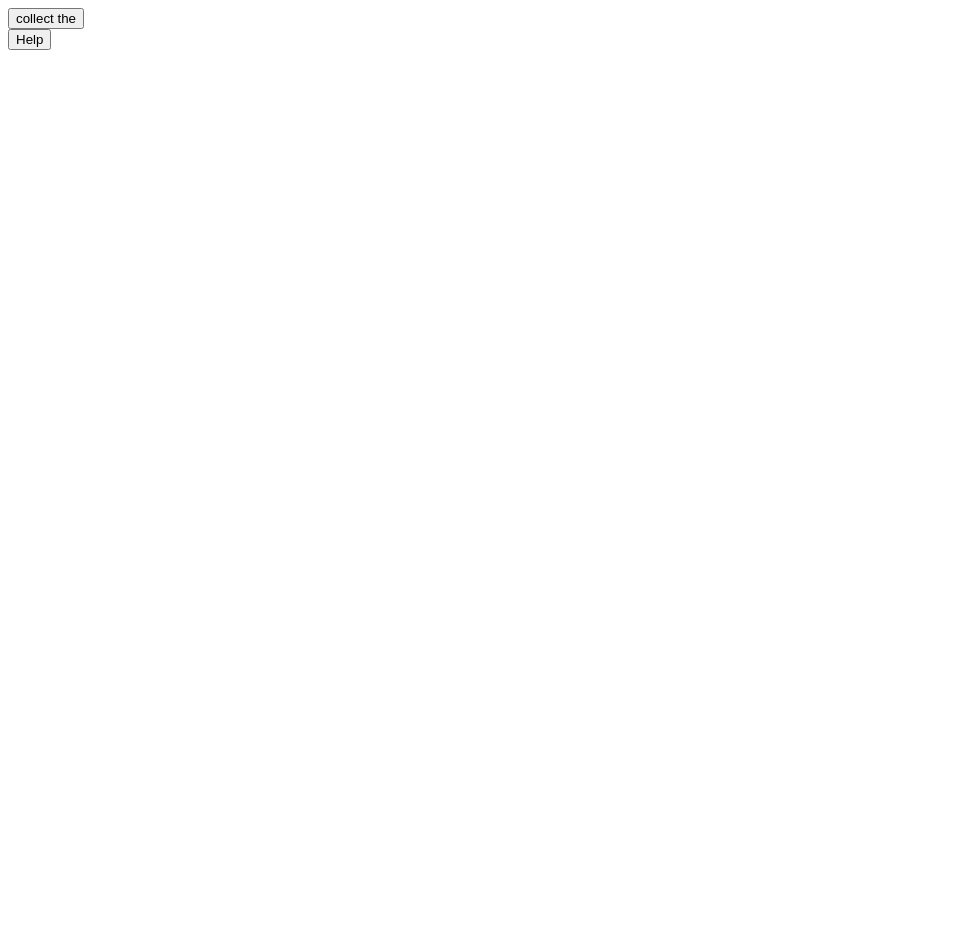
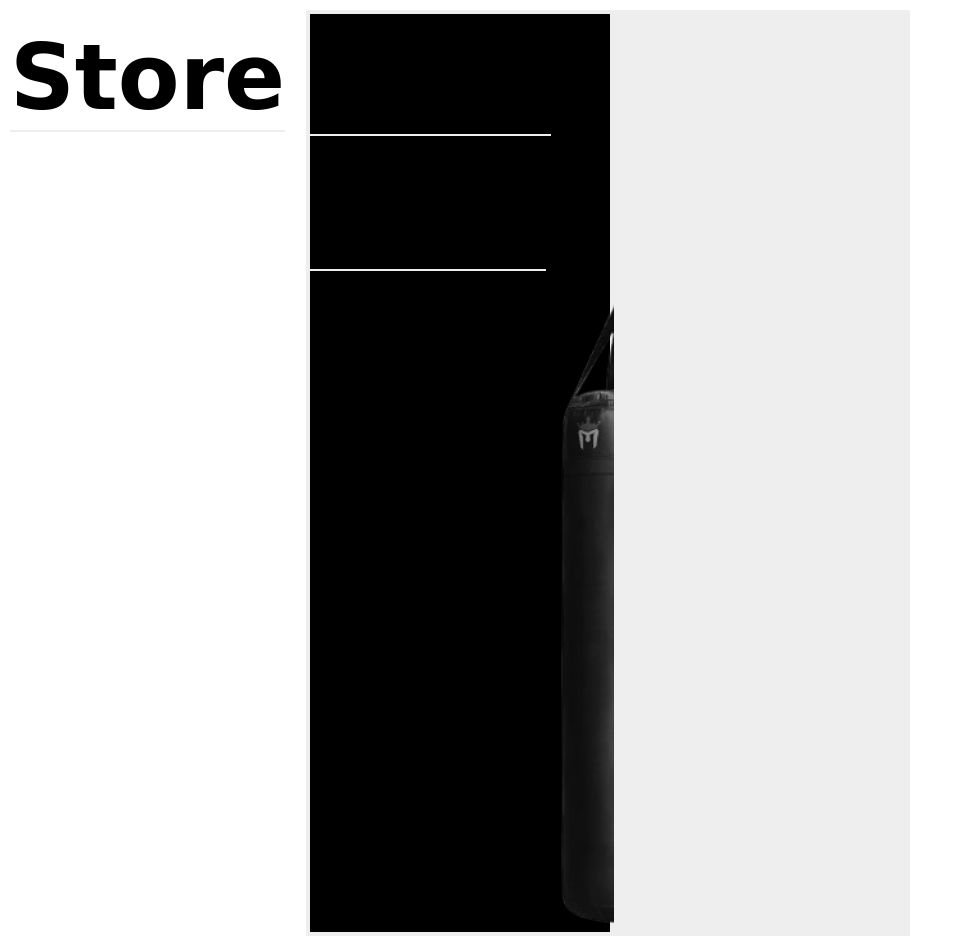
Before and after one commit to Poffesuer/Clicker-Game, a plain HTML site: page index.html in a window 1280 px wide. Shown: the whole page, without its empty margins (0-965 px from the left). Before the commit the page ends 800 px from the top, so only its background shows below. Drawn offline with Linux system fonts and the light colour scheme; a web font is replaced by a local one.

Commit message:
Partially completed template

```diff
--- a/css/style.css
+++ b/css/style.css
@@ -0,0 +1,74 @@
+:root {
+    --c1: #fff;
+    --c2: #000;
+    --c3: #eeeeee;
+    --c4: #000;
+    --c5: #fff;
+}
+
+body {
+    font-family: 'Kavoon', cursive;
+    font-size: 16px;
+    line-height: 1.5;
+    padding: 10px;
+    margin: 0;
+}
+
+.flex {
+    display: flex;
+}
+
+.row {
+    flex-direction: row;
+}
+
+.col {
+    flex-direction: column;
+}
+
+.hidden {
+    display: hidden;
+}
+
+#game-container{
+    display: flex;
+    width: 900px;
+}
+
+#store {
+    background-color: var(--c1);
+    width: 300px;
+}
+
+#click-area {
+    background-color: var(--c2);
+    width: 300px;
+    border: 4px solid var(--c3);
+
+}
+
+#scoreboard {
+    background-color: var(--c3);
+    width: 300px;
+
+}
+
+#achievements {
+    background-color: var(--c3);
+
+}
+
+.click-item{
+
+}
+
+.achievement {
+    position: absolute;
+}
+
+.title {
+    text-align: center;
+    border-bottom: 2px solid var(--c3);
+    font-size: 5.625em;
+    font-weight: bold;
+}
--- a/index.html
+++ b/index.html
@@ -2,32 +2,34 @@
 <html>
     <head>
         <meta charset="UTF-8">
-        <title>Incremental Game - </title>
+        <title>Incremental Game</title>
+
         <link rel="stylesheet" href="css/style.css">
+        <script src="js/game.js"></script>
+
+        <link href="https://fonts.googleapis.com/css?family=Kavoon&display=swap" rel="stylesheet">
     </head>
+
     <body>
-        <div class="countainer">
-            <div class="click area">
-                <button id="click-btn">collect the </button>
-            </div>
-            <div class="upgrade area">
+        <div id="game-container">
+
+            <div id="store" class="col">
+                <span class="title">Store</span>
 
             </div>
-            <div class="scoreboard">
+            <div id="click-area" class="col">
+                <span class="title">Click Area</span>
+                <img src="images/bag.png" alt="punching bag">
 
             </div>
-            <div class="reward area">
+            <div id="scoreboard" class="col">
 
             </div>
-            <button id="help">Help</button>
-            <div id="help-panel" class="hidden">
+            <div id="achievements">
 
             </div>
-            <div id="message" class="hidden">
 
-            </div>
         </div>
 
-        <script src="js/game.js"></script>
     </body>
 </html>
--- a/js/game.js
+++ b/js/game.js
@@ -0,0 +1,10 @@
+window.addEventListener("load", function() {
+
+
+    let
+    function updateResources() {
+
+    }
+
+
+})
```
Also changed, not shown: images/bag.png (added).
